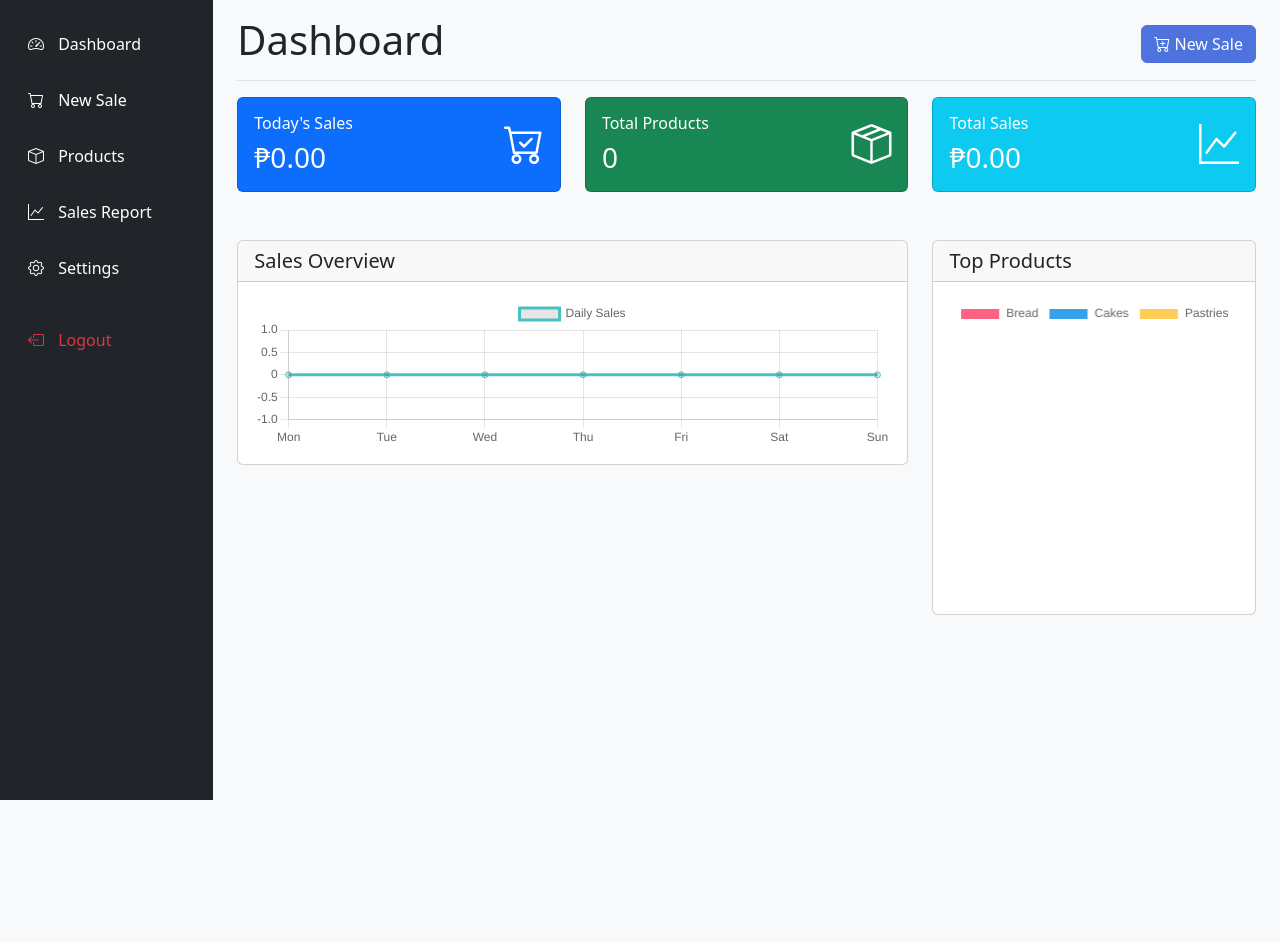
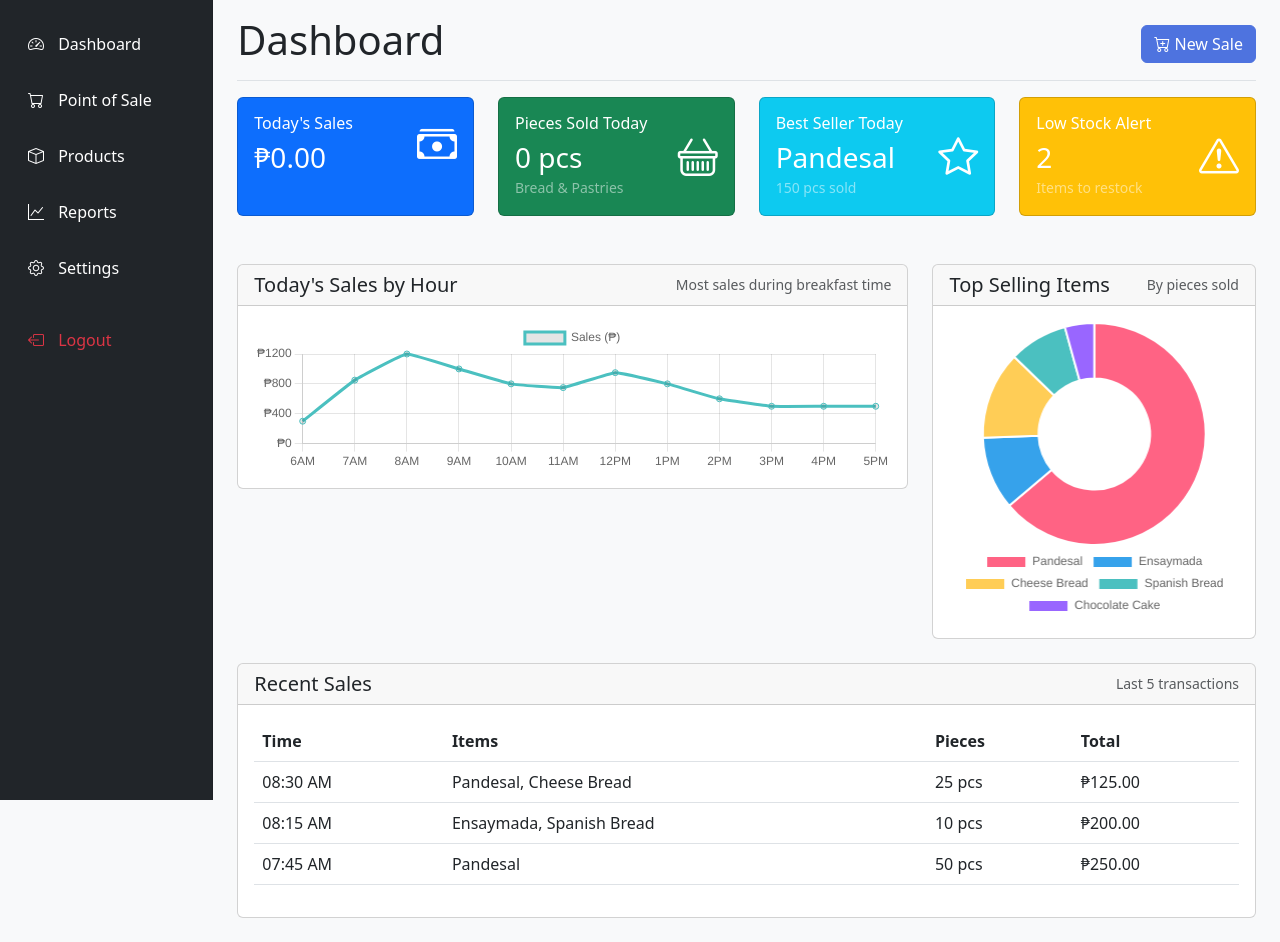
Before and after one commit to RhodCoding/POS-Namin, a PHP site: page /dashboard.php in a window 1280 px wide. Before the commit the page ends 800 px from the top, so only its background shows below. Run offline with PHP 8.4, Linux system fonts and the light colour scheme; some libraries are stand-ins or nearby versions.

Commit message:
Admin Dashboard (done) I Think?

```diff
--- a/dashboard.php
+++ b/dashboard.php
@@ -26,7 +26,7 @@ session_start();
                         </li>
                         <li class="nav-item">
                             <a class="nav-link text-white" href="pos.php">
-                                <i class="bi bi-cart"></i> New Sale
+                                <i class="bi bi-cart"></i> Point of Sale
                             </a>
                         </li>
                         <li class="nav-item">
@@ -36,7 +36,7 @@ session_start();
                         </li>
                         <li class="nav-item">
                             <a class="nav-link text-white" href="reports.php">
-                                <i class="bi bi-graph-up"></i> Sales Report
+                                <i class="bi bi-graph-up"></i> Reports
                             </a>
                         </li>
                         <li class="nav-item">
@@ -66,7 +66,7 @@ session_start();
 
                 <!-- Quick Stats -->
                 <div class="row">
-                    <div class="col-md-4 mb-4">
+                    <div class="col-md-3 mb-4">
                         <div class="card bg-primary text-white h-100">
                             <div class="card-body">
                                 <div class="d-flex justify-content-between align-items-center">
@@ -74,33 +74,49 @@ session_start();
                                         <h6 class="card-title">Today's Sales</h6>
                                         <h3 class="mb-0">₱0.00</h3>
                                     </div>
-                                    <i class="bi bi-cart-check h1 mb-0"></i>
+                                    <i class="bi bi-cash-stack h1 mb-0"></i>
                                 </div>
                             </div>
                         </div>
                     </div>
-                    <div class="col-md-4 mb-4">
+                    <div class="col-md-3 mb-4">
                         <div class="card bg-success text-white h-100">
                             <div class="card-body">
                                 <div class="d-flex justify-content-between align-items-center">
                                     <div>
-                                        <h6 class="card-title">Total Products</h6>
-                                        <h3 class="mb-0">0</h3>
+                                        <h6 class="card-title">Pieces Sold Today</h6>
+                                        <h3 class="mb-0">0 pcs</h3>
+                                        <small class="text-white-50">Bread & Pastries</small>
                                     </div>
-                                    <i class="bi bi-box-seam h1 mb-0"></i>
+                                    <i class="bi bi-basket h1 mb-0"></i>
                                 </div>
                             </div>
                         </div>
                     </div>
-                    <div class="col-md-4 mb-4">
+                    <div class="col-md-3 mb-4">
                         <div class="card bg-info text-white h-100">
                             <div class="card-body">
                                 <div class="d-flex justify-content-between align-items-center">
                                     <div>
-                                        <h6 class="card-title">Total Sales</h6>
-                                        <h3 class="mb-0">₱0.00</h3>
+                                        <h6 class="card-title">Best Seller Today</h6>
+                                        <h3 class="mb-0">Pandesal</h3>
+                                        <small class="text-white-50">150 pcs sold</small>
                                     </div>
-                                    <i class="bi bi-graph-up h1 mb-0"></i>
+                                    <i class="bi bi-star h1 mb-0"></i>
+                                </div>
+                            </div>
+                        </div>
+                    </div>
+                    <div class="col-md-3 mb-4">
+                        <div class="card bg-warning text-white h-100">
+                            <div class="card-body">
+                                <div class="d-flex justify-content-between align-items-center">
+                                    <div>
+                                        <h6 class="card-title">Low Stock Alert</h6>
+                                        <h3 class="mb-0">2</h3>
+                                        <small class="text-white-50">Items to restock</small>
+                                    </div>
+                                    <i class="bi bi-exclamation-triangle h1 mb-0"></i>
                                 </div>
                             </div>
                         </div>
@@ -111,8 +127,9 @@ session_start();
                 <div class="row mt-4">
                     <div class="col-md-8 mb-4">
                         <div class="card">
-                            <div class="card-header">
-                                <h5 class="mb-0">Sales Overview</h5>
+                            <div class="card-header d-flex justify-content-between align-items-center">
+                                <h5 class="mb-0">Today's Sales by Hour</h5>
+                                <small class="text-muted">Most sales during breakfast time</small>
                             </div>
                             <div class="card-body">
                                 <canvas id="salesChart"></canvas>
@@ -121,12 +138,55 @@ session_start();
                     </div>
                     <div class="col-md-4 mb-4">
                         <div class="card">
-                            <div class="card-header">
-                                <h5 class="mb-0">Top Products</h5>
+                            <div class="card-header d-flex justify-content-between align-items-center">
+                                <h5 class="mb-0">Top Selling Items</h5>
+                                <small class="text-muted">By pieces sold</small>
                             </div>
                             <div class="card-body">
                                 <canvas id="productsChart"></canvas>
                             </div>
+                        </div>
+                    </div>
+                </div>
+
+                <!-- Recent Sales -->
+                <div class="card mb-4">
+                    <div class="card-header d-flex justify-content-between align-items-center">
+                        <h5 class="mb-0">Recent Sales</h5>
+                        <small class="text-muted">Last 5 transactions</small>
+                    </div>
+                    <div class="card-body">
+                        <div class="table-responsive">
+                            <table class="table table-hover">
+                                <thead>
+                                    <tr>
+                                        <th>Time</th>
+                                        <th>Items</th>
+                                        <th>Pieces</th>
+                                        <th>Total</th>
+                                    </tr>
+                                </thead>
+                                <tbody>
+                                    <tr>
+                                        <td>08:30 AM</td>
+                                        <td>Pandesal, Cheese Bread</td>
+                                        <td>25 pcs</td>
+                                        <td>₱125.00</td>
+                                    </tr>
+                                    <tr>
+                                        <td>08:15 AM</td>
+                                        <td>Ensaymada, Spanish Bread</td>
+                                        <td>10 pcs</td>
+                                        <td>₱200.00</td>
+                                    </tr>
+                                    <tr>
+                                        <td>07:45 AM</td>
+                                        <td>Pandesal</td>
+                                        <td>50 pcs</td>
+                                        <td>₱250.00</td>
+                                    </tr>
+                                </tbody>
+                            </table>
                         </div>
                     </div>
                 </div>
@@ -141,17 +201,27 @@ session_start();
         new Chart(salesCtx, {
             type: 'line',
             data: {
-                labels: ['Mon', 'Tue', 'Wed', 'Thu', 'Fri', 'Sat', 'Sun'],
+                labels: ['6AM', '7AM', '8AM', '9AM', '10AM', '11AM', '12PM', '1PM', '2PM', '3PM', '4PM', '5PM'],
                 datasets: [{
-                    label: 'Daily Sales',
-                    data: [0, 0, 0, 0, 0, 0, 0],
+                    label: 'Sales (₱)',
+                    data: [300, 850, 1200, 1000, 800, 750, 950, 800, 600, 500, 500, 500],
                     borderColor: 'rgb(75, 192, 192)',
                     tension: 0.1
                 }]
             },
             options: {
                 responsive: true,
-                maintainAspectRatio: false
+                maintainAspectRatio: false,
+                scales: {
+                    y: {
+                        beginAtZero: true,
+                        ticks: {
+                            callback: function(value) {
+                                return '₱' + value;
+                            }
+                        }
+                    }
+                }
             }
         });
 
@@ -160,19 +230,26 @@ session_start();
         new Chart(productsCtx, {
             type: 'doughnut',
             data: {
-                labels: ['Bread', 'Cakes', 'Pastries'],
+                labels: ['Pandesal', 'Ensaymada', 'Cheese Bread', 'Spanish Bread', 'Chocolate Cake'],
                 datasets: [{
-                    data: [0, 0, 0],
+                    data: [150, 25, 30, 20, 10],
                     backgroundColor: [
                         'rgb(255, 99, 132)',
                         'rgb(54, 162, 235)',
-                        'rgb(255, 205, 86)'
+                        'rgb(255, 205, 86)',
+                        'rgb(75, 192, 192)',
+                        'rgb(153, 102, 255)'
                     ]
                 }]
             },
             options: {
                 responsive: true,
-                maintainAspectRatio: false
+                maintainAspectRatio: false,
+                plugins: {
+                    legend: {
+                        position: 'bottom'
+                    }
+                }
             }
         });
     </script>
--- a/products.php
+++ b/products.php
@@ -125,7 +125,10 @@ session_start();
                                     </div>
                                     <div class="mb-3">
                                         <label for="productPrice" class="form-label">Price</label>
-                                        <input type="number" class="form-control" id="productPrice" step="0.01" min="0" required>
+                                        <div class="input-group">
+                                            <span class="input-group-text">₱</span>
+                                            <input type="number" class="form-control" id="productPrice" step="0.01" min="0" required>
+                                        </div>
                                     </div>
                                     <div class="mb-3">
                                         <label for="productStock" class="form-label">Stock</label>
```
Also changed, not shown: assets/js/products.js (+58 -21 lines), assets/js/reports.js (+50 -46 lines), reports.php (+24 -12 lines).
